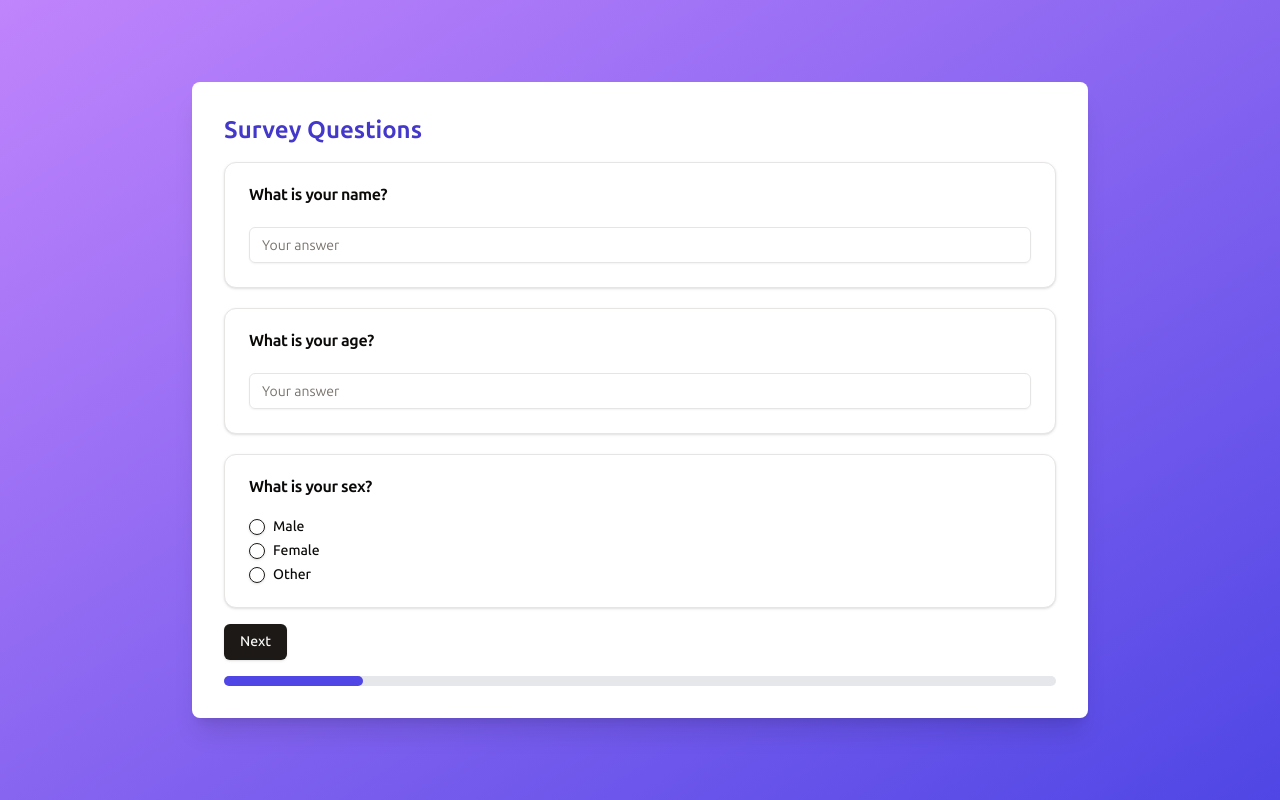
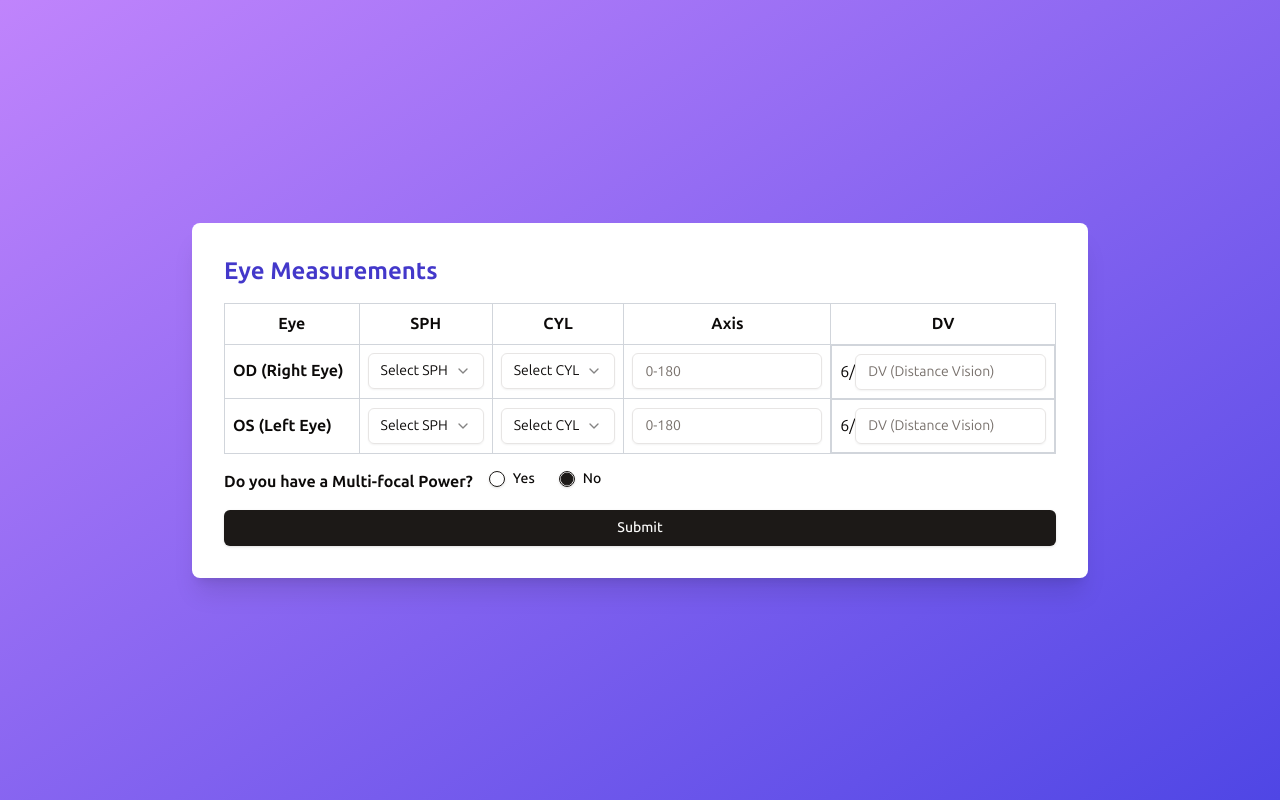
Before and after one commit to Sow-Technology/eye-testing, a Next.js app: page / in a window 1280 px wide. Built offline with nearby package versions, Linux system fonts and the light colour scheme.

Commit message:
completed

```diff
--- a/src/components/EyeMeasurementsTable.jsx
+++ b/src/components/EyeMeasurementsTable.jsx
@@ -169,7 +169,8 @@ export default function EyeMeasurementsTable({
                 </td>
 
                 {/* DV Input */}
-                <td className="border border-gray-300 p-2">
+                <td className="border border-gray-300 p-2 flex items-center">
+                  6/
                   <Input
                     type="number"
                     placeholder="DV (Distance Vision)"
@@ -259,7 +260,8 @@ export default function EyeMeasurementsTable({
                     />
                   </td>
                   {/* NV Input */}
-                  <td className="border border-gray-300 p-2">
+                  <td className="border border-gray-300 p-2 flex items-center">
+                    6/
                     <Input
                       type="number"
                       placeholder="NV (Near Vision)"
--- a/src/pages/Main.jsx
+++ b/src/pages/Main.jsx
@@ -8,7 +8,7 @@ import { surveyQuestions } from "@/lib/data";
 
 export default function Main() {
   const [currentSet, setCurrentSet] = useState(0);
-  const [showEyeMeasurements, setShowEyeMeasurements] = useState(false);
+  const [showEyeMeasurements, setShowEyeMeasurements] = useState(true);
   const [showPreview, setShowPreview] = useState(false);
   const [showSuccess, setShowSuccess] = useState(false);
   const [answers, setAnswers] = useState({});
@@ -126,10 +126,10 @@ export default function Main() {
                   {eyeMeasurements.rightEye.Axis || "Not provided"}
                 </td>
                 <td className="border px-4 py-2">
-                  {eyeMeasurements.rightEye.NV || "Not provided"}
+                  {`6/${eyeMeasurements.rightEye.NV}` || "Not provided"}
                 </td>
                 <td className="border px-4 py-2">
-                  {eyeMeasurements.rightEye.DV || "Not provided"}
+                  {`6/{eyeMeasurements.rightEye.DV}` || "Not provided"}
                 </td>
                 <td className="border px-4 py-2">
                   {eyeMeasurements.rightEye.additionalPower || "Not provided"}
@@ -150,10 +150,10 @@ export default function Main() {
                   {eyeMeasurements.leftEye.Axis || "Not provided"}
                 </td>
                 <td className="border px-4 py-2">
-                  {eyeMeasurements.leftEye.NV || "Not provided"}
+                  {`6/${eyeMeasurements.leftEye.NV}` || "Not provided"}
                 </td>
                 <td className="border px-4 py-2">
-                  {eyeMeasurements.leftEye.DV || "Not provided"}
+                  {`6/${eyeMeasurements.leftEye.DV}` || "Not provided"}
                 </td>
                 <td className="border px-4 py-2">
                   {eyeMeasurements.leftEye.additionalPower || "Not provided"}
```
